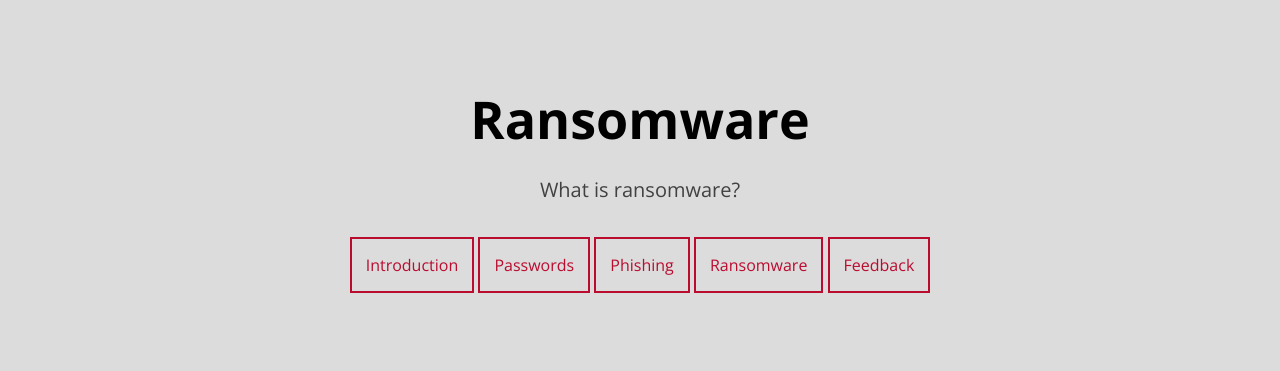
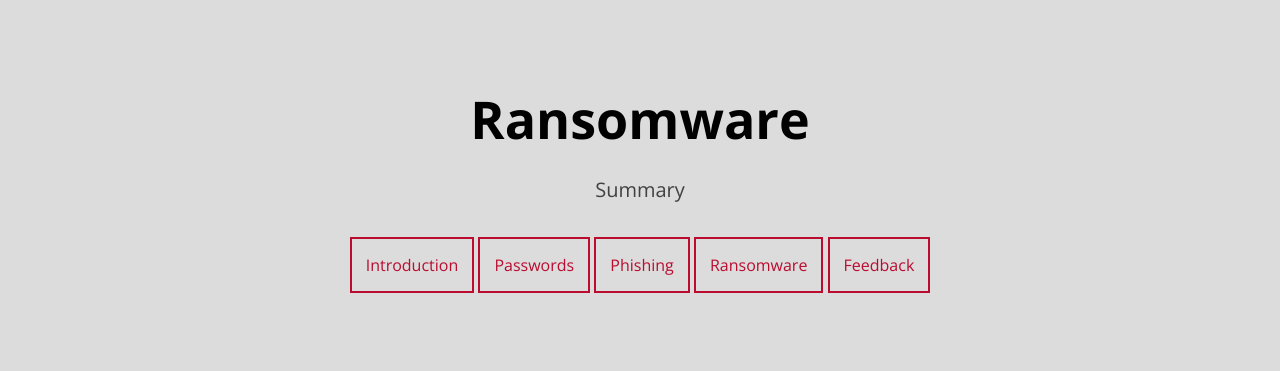
Before and after one commit to ugacyberarch/manual, a Jekyll site: the page built from ransomware.md, in a window 1280 px wide and 900 px high. Shown: the top 371 px of the window. Built offline with Jekyll 4.4.1, drawn with Linux system fonts in a browser that asks for light colours.

Commit message:
Update from Forestry.io Sammy Vo updated ransomware.md

```diff
--- a/ransomware.md
+++ b/ransomware.md
@@ -1,12 +1,11 @@
 ---
 layout: default
 title: Ransomware
-description: What is ransomware?
+description: Summary
 heading: 'What is ransomware? '
 sub_heading: 'What is ransomware? '
 
 ---
-
 ## What is ransomware?
 
 Ransomware is a form of malware installed by a hacker that denies access to files or data on an infected computer or network until the victim pays the hacker a fee, or ransom.<sup>1</sup> Ransomware usually blocks access through encryption, whereby the malware conceals whatever files it can access and tells the victim that access will be regained if they pay the ransom. <sup>2</sup> Ransomware can also work through lock out, whereby the malware locks victims out of their systems so that they cannot access anything on their computer.<sup>3</sup> If the ransom demands are not met, the encrypted data might remain unavailable or be deleted.<sup>4</sup>
```
